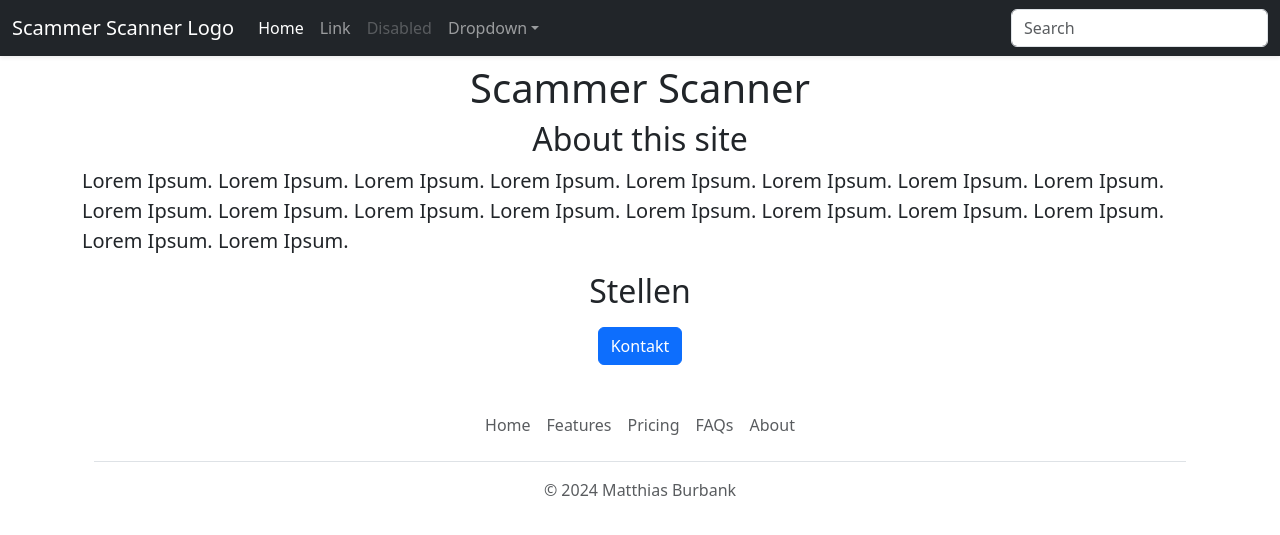
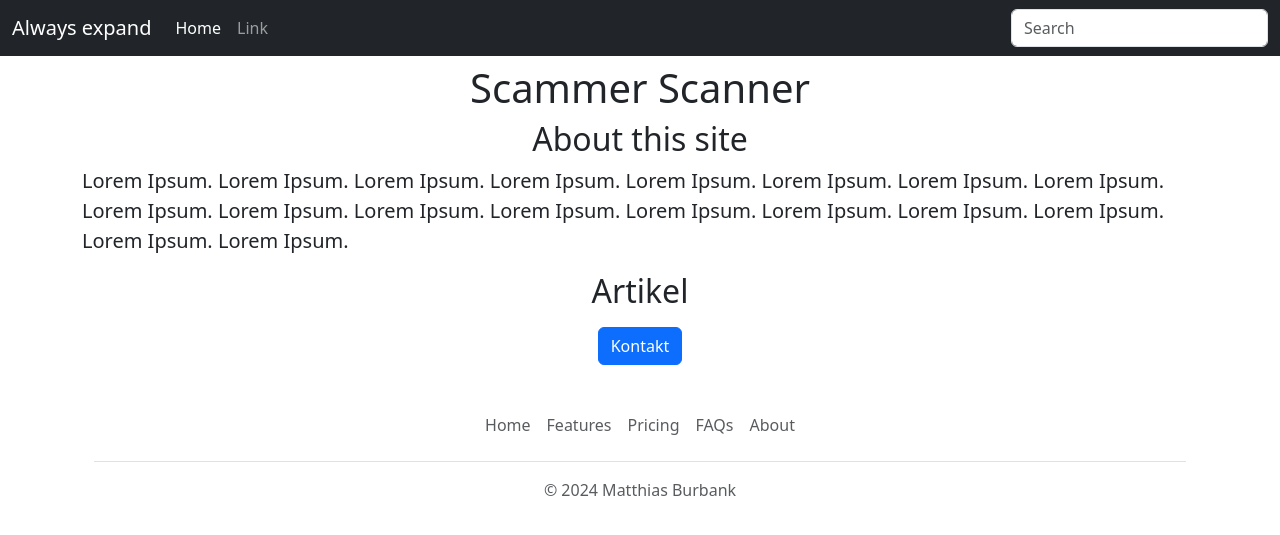
Before and after one commit to mbur1/flask-tutorial-youtube-v2, a Flask app: template templates/home.html in a window 1280 px wide. Shown: the top 535 px of the page. Run offline with Flask 3, Linux system fonts and the light colour scheme; the template is opened without the code that fills it, so the values that code supplies are empty.

Commit message:
Umbenennungen und Formatierung

```diff
--- a/templates/artikelitem.html
+++ b/templates/artikelitem.html
@@ -6,6 +6,6 @@
       <div><b>Text: </b>{{art['artikeltext']}}</div>
     </div>
     <div class="col-2">
-      <a href="/artikel/{{art['id']}}" type="button" class="btn btn-outline-primary mt-2">Bewerben</a>
+      <a href="/artikel/{{art['id']}}" type="button" class="btn btn-outline-primary mt-2">Read article</a>
     </div>
 </div>
--- a/templates/home.html
+++ b/templates/home.html
@@ -14,7 +14,7 @@
   <p class="lead">Lorem Ipsum. Lorem Ipsum. Lorem Ipsum. Lorem Ipsum. Lorem Ipsum. Lorem Ipsum.
   Lorem Ipsum. Lorem Ipsum. Lorem Ipsum. Lorem Ipsum. Lorem Ipsum. Lorem Ipsum.
   Lorem Ipsum. Lorem Ipsum. Lorem Ipsum. Lorem Ipsum. Lorem Ipsum. Lorem Ipsum. </p>
-  <h2 class="text-center mb-2 mt-2">Stellen</h2>
+  <h2 class="text-center mb-2 mt-2">Artikel</h2>
   <div>
     {% for art in artikel %}
       {% include 'artikelitem.html' %}
--- a/templates/nav.html
+++ b/templates/nav.html
@@ -1,28 +1,17 @@
-<nav class="navbar navbar-expand-lg navbar-dark bg-dark shadow-sm" aria-label="Fifth navbar example">
+<nav class="navbar navbar-expand navbar-dark bg-dark" aria-label="Second navbar example">
   <div class="container-fluid">
-    <a class="navbar-brand" href="#">Scammer Scanner Logo</a>
-    <button class="navbar-toggler" type="button" data-bs-toggle="collapse" data-bs-target="#navbarsExample05" aria-controls="navbarsExample05" aria-expanded="false" aria-label="Toggle navigation">
+    <a class="navbar-brand" href="#">Always expand</a>
+    <button class="navbar-toggler" type="button" data-bs-toggle="collapse" data-bs-target="#navbarsExample02" aria-controls="navbarsExample02" aria-expanded="false" aria-label="Toggle navigation">
       <span class="navbar-toggler-icon"></span>
     </button>
 
-    <div class="collapse navbar-collapse" id="navbarsExample05">
-      <ul class="navbar-nav me-auto mb-2 mb-lg-0">
+    <div class="collapse navbar-collapse" id="navbarsExample02">
+      <ul class="navbar-nav me-auto">
         <li class="nav-item">
           <a class="nav-link active" aria-current="page" href="#">Home</a>
         </li>
         <li class="nav-item">
           <a class="nav-link" href="#">Link</a>
-        </li>
-        <li class="nav-item">
-          <a class="nav-link disabled" aria-disabled="true">Disabled</a>
-        </li>
-        <li class="nav-item dropdown">
-          <a class="nav-link dropdown-toggle" href="#" data-bs-toggle="dropdown" aria-expanded="false">Dropdown</a>
-          <ul class="dropdown-menu">
-            <li><a class="dropdown-item" href="#">Action</a></li>
-            <li><a class="dropdown-item" href="#">Another action</a></li>
-            <li><a class="dropdown-item" href="#">Something else here</a></li>
-          </ul>
         </li>
       </ul>
       <form role="search">
```
